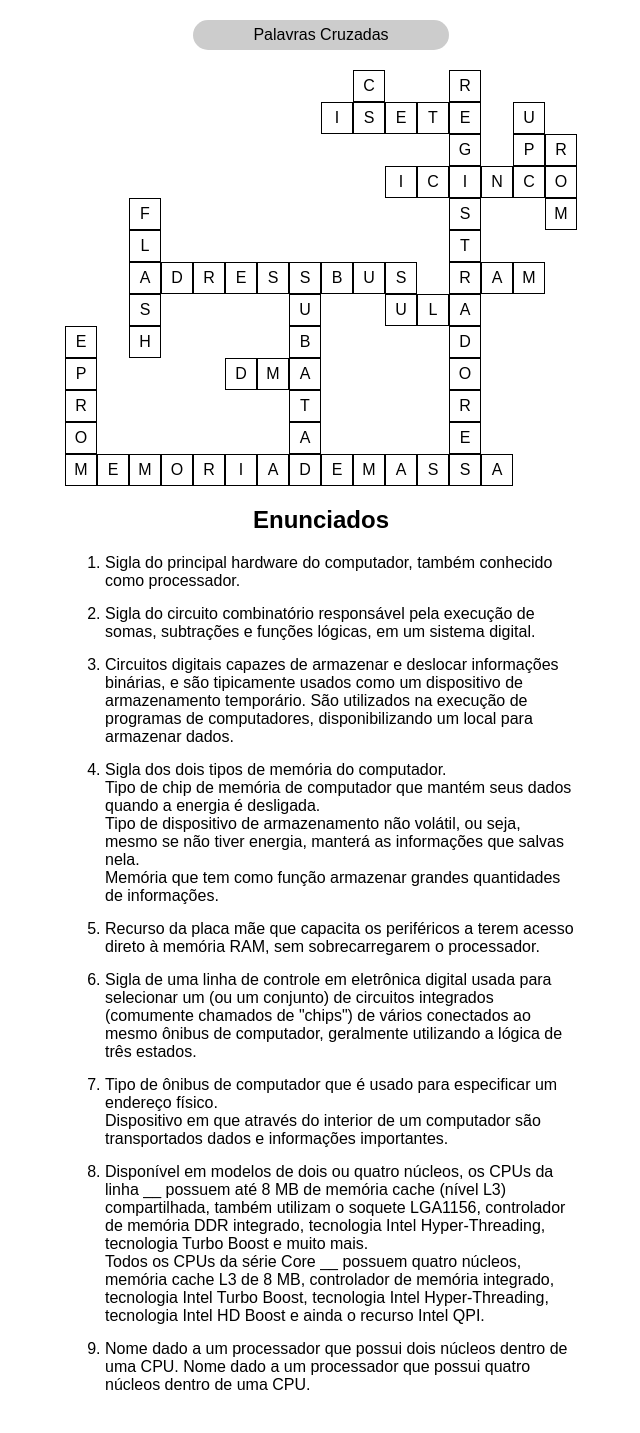
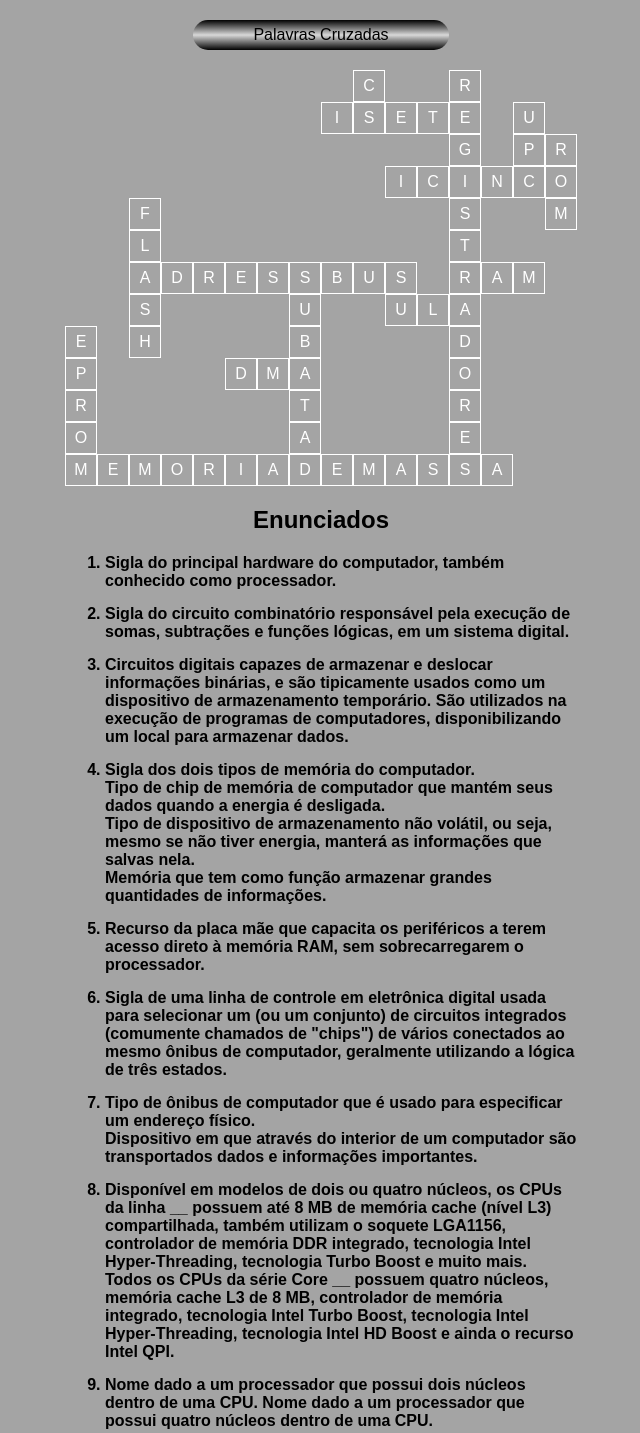
Before and after one commit to GabrielDeMirandaMello/palavra_cruzada, a plain HTML site: page AplicativoWeb/index.html in a window 1280 px wide. Shown: the whole page, without its empty margins (319-959 px from the left). Before the commit the page ends 1410 px from the top, so only its background shows below. Drawn offline with Linux system fonts and the light colour scheme.

Commit message:
Alterei algumas cores

```diff
--- a/AplicativoWeb/css/style.css
+++ b/AplicativoWeb/css/style.css
@@ -3,8 +3,11 @@ body {
     margin: 0;
     padding: 0;
     font-family: Arial, Helvetica, sans-serif;
+    background-image: linear-gradient(#A4A4A4, #A4A4A4, #A4A4A4);
 }
-
+.enunciados {
+    font-weight: bolder;
+}
 .div_pai {
     width: 100vw;
     display: flex;
@@ -18,7 +21,7 @@ body {
 }
 
 .cruzadinha {
-    color: black;
+    color: white;
     display: flex;
     border-radius: 10px;
 }
@@ -26,7 +29,7 @@ body {
 .quadrado {
     width: 30px;
     height: 30px;
-    border: 1px solid black;
+    border: 1px solid white;
     display: flex;
     justify-content: center;
     align-items: center;
@@ -35,7 +38,7 @@ body {
 .branco {
     width: 30px;
     height: 30px;
-    border: 1px solid white;
+    border: 1px solid rgba(0, 0, 255, 0);
     display: flex;
     justify-content: center;
     align-items: center;
@@ -56,7 +59,7 @@ body {
     height: 30px;
     border-radius: 20px;
     margin: 20px;
-    background-color: #ccc;
+    background-image: linear-gradient(#000, #D8D8D8, #000);
     animation: titulo 1s linear infinite;
 }
 
```
